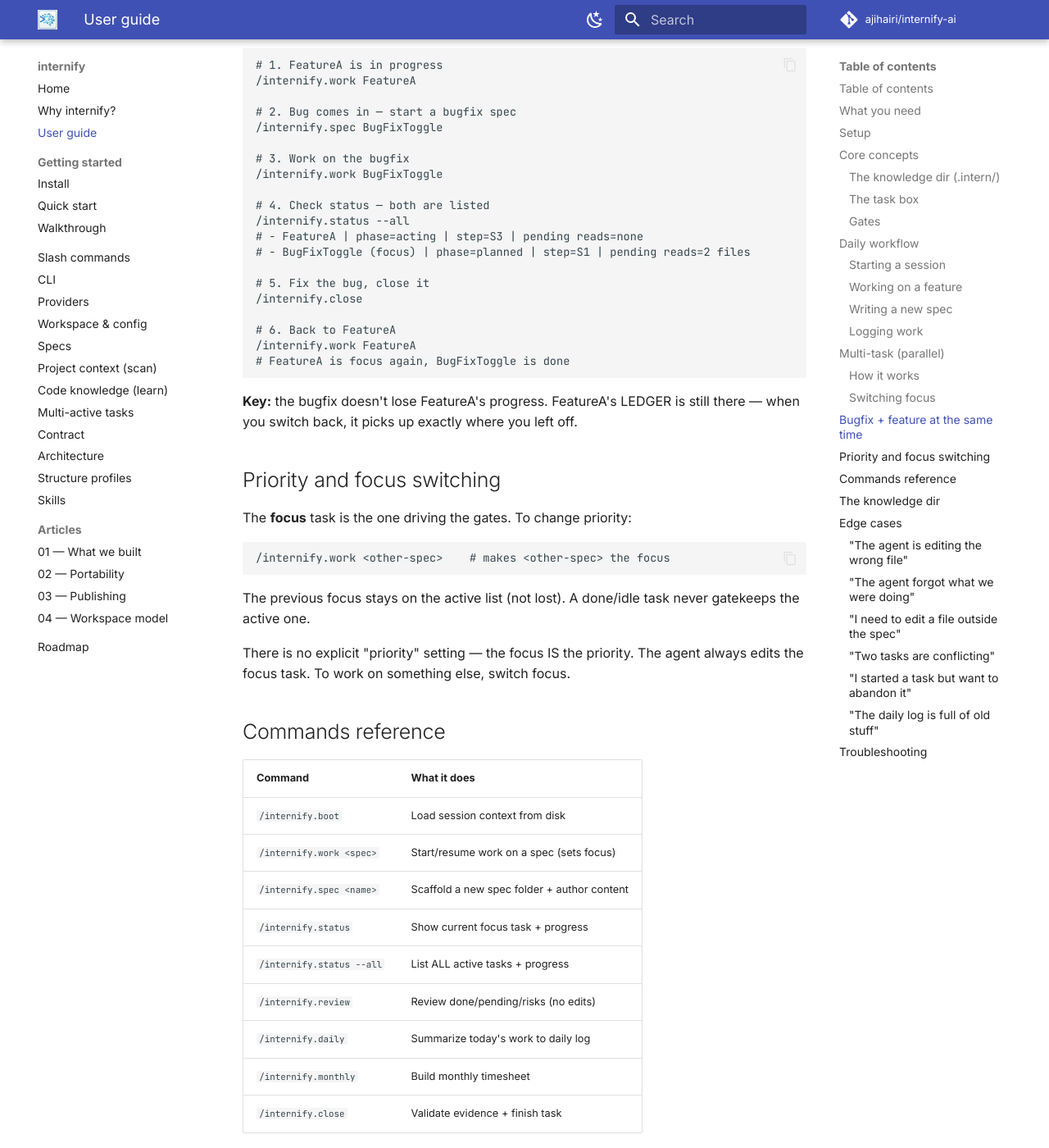
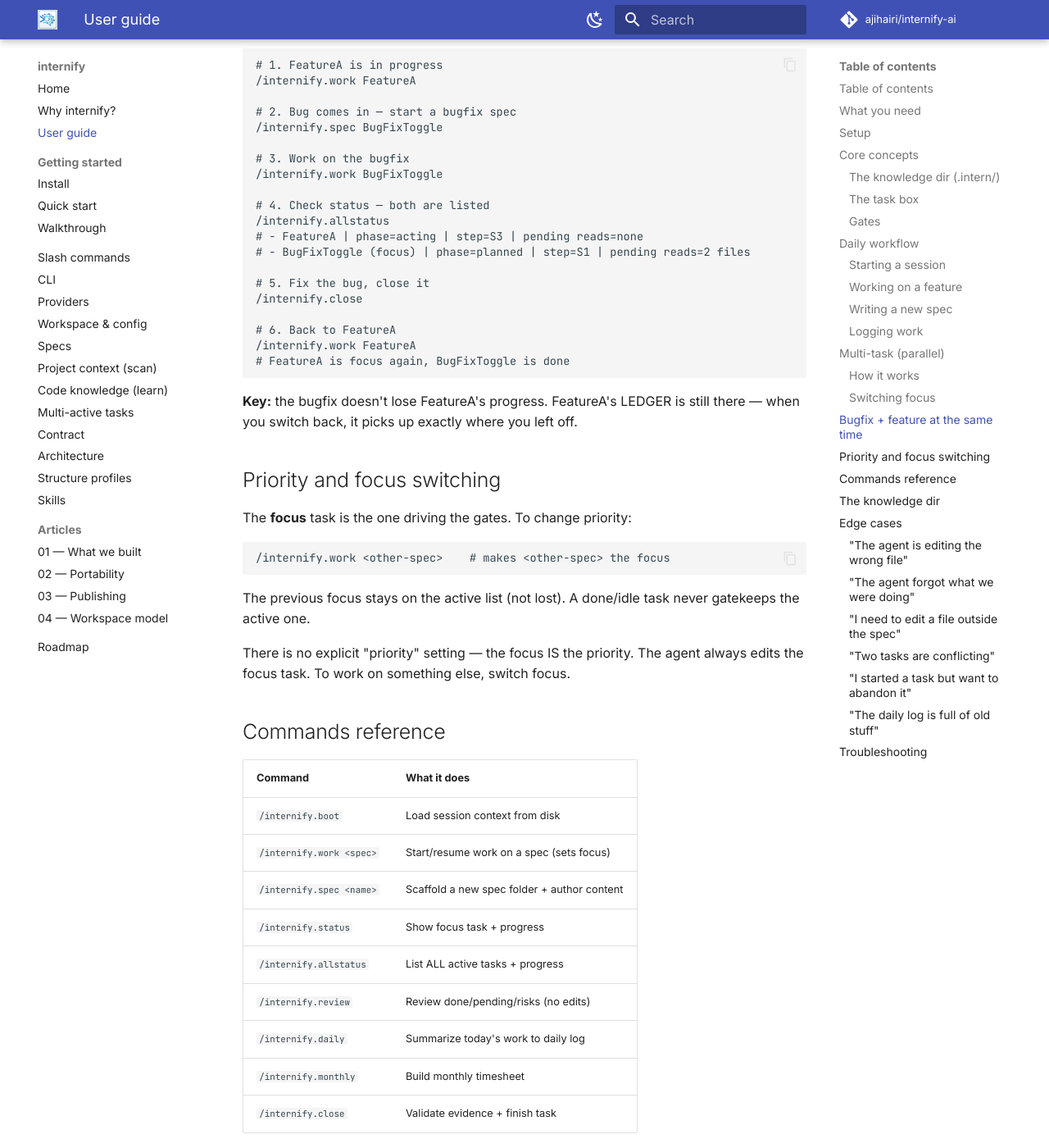
Before and after one commit to ajihairi/internify-ai, an MkDocs documentation site: the page built from docs/user-guide.md, in a window 1280 px wide and 1400 px high, scrolled down 3941 px. Shown: the whole window at 82% size. Built offline with MkDocs 1.6.1 and Material for MkDocs 9.7.7, drawn with Linux system fonts in a browser that asks for light colours; comment, search, counter and statistics services are not loaded; some of the changed text lies outside the part shown.

Commit message:
feat: 0.17.0 — split status into status + allstatus
- /internify.status → focus task only (no args)
- /internify.allstatus → all tasks (all=true)
- Updated commands.md, user-guide.md, multitask.md
- Article 12: 'One command or two?'

````diff
--- a/docs/user-guide.md
+++ b/docs/user-guide.md
@@ -151,7 +151,7 @@ You can work on **multiple specs at once**. Each gets its own progress box. The
 /internify.work FeatureB
 
 # Check all active tasks
-/internify.status --all
+/internify.allstatus
 ```
 
 Output:
@@ -188,7 +188,7 @@ Real scenario: you're implementing FeatureA, and a bug report comes in.
 /internify.work BugFixToggle
 
 # 4. Check status — both are listed
-/internify.status --all
+/internify.allstatus
 # - FeatureA | phase=acting | step=S3 | pending reads=none
 # - BugFixToggle (focus) | phase=planned | step=S1 | pending reads=2 files
 
@@ -221,8 +221,8 @@ There is no explicit "priority" setting — the focus IS the priority. The agent
 | `/internify.boot` | Load session context from disk |
 | `/internify.work <spec>` | Start/resume work on a spec (sets focus) |
 | `/internify.spec <name>` | Scaffold a new spec folder + author content |
-| `/internify.status` | Show current focus task + progress |
-| `/internify.status --all` | List ALL active tasks + progress |
+| `/internify.status` | Show focus task + progress |
+| `/internify.allstatus` | List ALL active tasks + progress |
 | `/internify.review` | Review done/pending/risks (no edits) |
 | `/internify.daily` | Summarize today's work to daily log |
 | `/internify.monthly` | Build monthly timesheet |
@@ -237,7 +237,8 @@ internify read <path>
 internify step <id> <anchor>
 internify evidence <step> --claim "..." --proof "..." --result pass
 internify close
-internify status [--all]
+internify status
+internify allstatus
 internify override <reason>    # escape hatch (use sparingly)
 ```
 
@@ -268,7 +269,7 @@ The scope gate should prevent this. If it happens:
 
 Boot loads context from disk. If the agent seems lost:
 1. Run `internify.boot` — reloads everything
-2. Check `internify.status --all` — see all active tasks
+2. Check `internify.allstatus` — see all active tasks
 3. The agent should remember via CONTEXT.md
 
 ### "I need to edit a file outside the spec"
@@ -297,8 +298,8 @@ Daily logs are just markdown notes. They don't affect gates. You can edit them f
 | "BLOCKED: no active step" | Call `internify.work` or declare a step |
 | "BLOCKED: file outside task scope" | Add file to spec references, or use `internify.override` |
 | Agent forgets context between sessions | Run `internify.boot` — loads context from disk |
-| Two tasks seem to conflict | They shouldn't — check focus with `internify.status --all` |
-| Want to see all progress | `internify.status --all` or `intern_status all=true` |
+| Two tasks seem to conflict | They shouldn't — check focus with `internify.allstatus` |
+| Want to see all progress | `internify.allstatus` |
 | Daily log not updating | `internify.daily` — summarises and appends |
 | New session, no context | Run `internify.boot` — reads rules, active tasks, daily |
 
--- a/package.json
+++ b/package.json
@@ -1,6 +1,6 @@
 {
   "name": "internify-ai",
-  "version": "0.16.0",
+  "version": "0.17.0",
   "description": "A disk-backed engineer loop for AI agents: context on disk, layered gates, no hallucination.",
   "license": "MIT",
   "author": "Hamzhya Salsatinnov Hairy",
````
Also changed, not shown: CHANGELOG.md (+9 -0 lines), docs/commands.md (+4 -2 lines), docs/multitask.md (+1 -1 lines).
